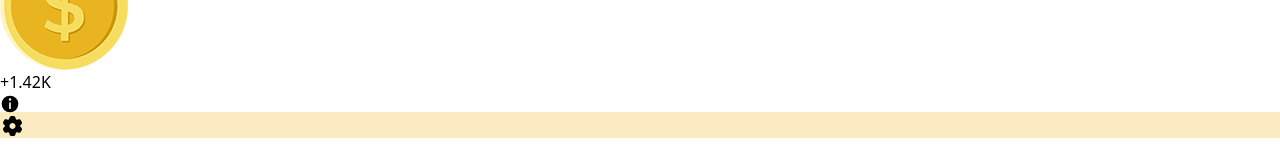
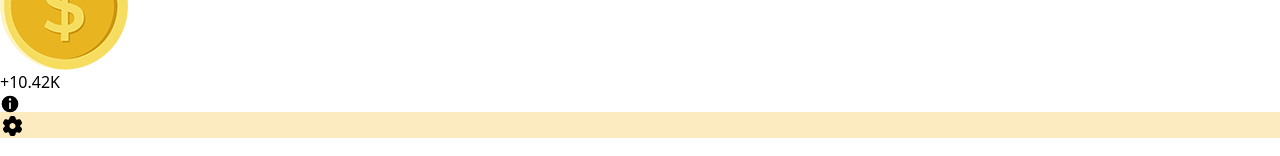
Before and after one commit to ceecosmonew/hamsPays, a React (Vite) app: page / in a window 1280 px wide. Shown: the part 306-462 px from the top of the page. Built offline with nearby package versions, Linux system fonts and the light colour scheme.

Commit message:
Update App.tsx

```diff
--- a/src/App.tsx
+++ b/src/App.tsx
@@ -41,7 +41,7 @@ const [points, setPoints] = useState(1000);
 const [clicks, setClicks] = useState<{id: number, x: number, y: number }[]>
 ([]);
 const pointsToAdd = 11;
-const profitPerHour = 1420;
+const profitPerHour = 10420;
 
 const [dailyRewardTimeLeft, setdailyRewardTimeLeft] = useState("");
 const [dailyCipherTimeLeft, setdailyCipherTimeLeft] = useState("");
```
